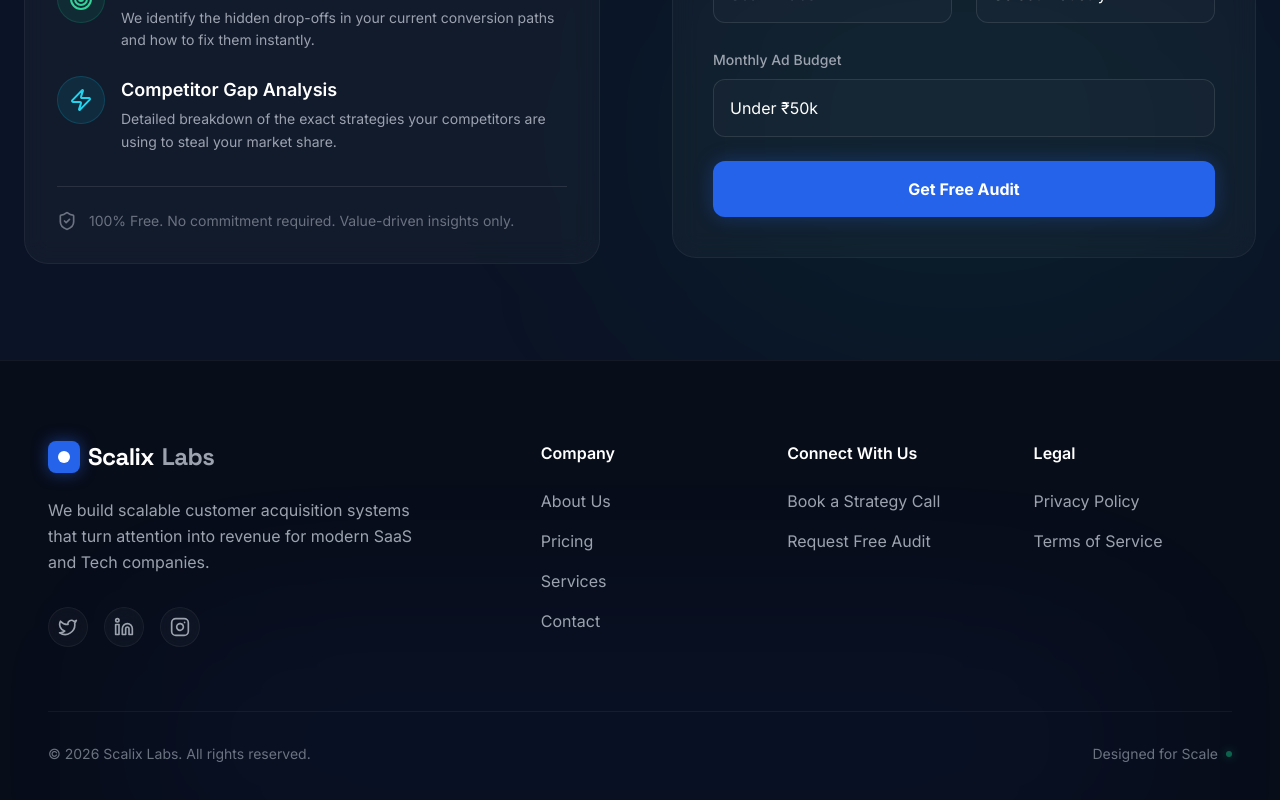
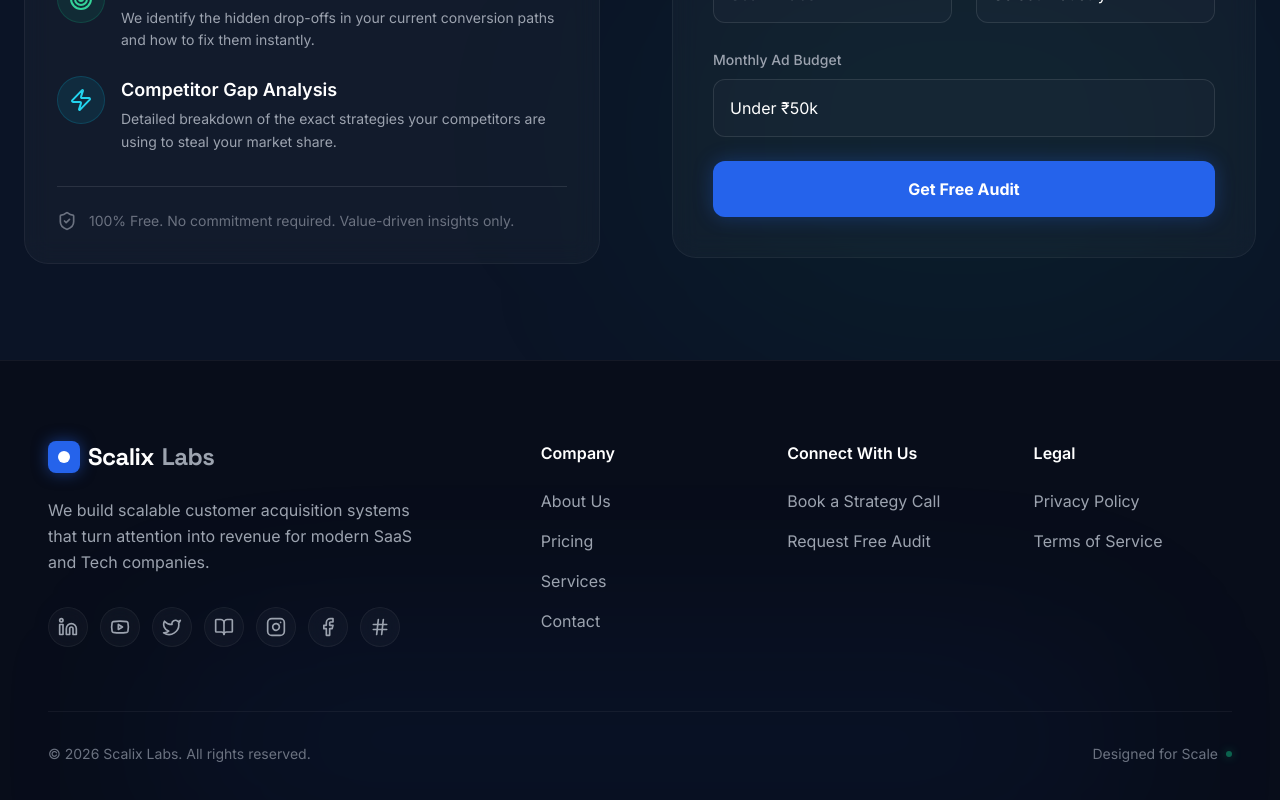
Before and after one commit to aghattikar82/scalixlabs-website, a Next.js app: page / in a window 1280 px wide. Shown: the part 6369-7169 px from the top of the page. Built offline with nearby package versions, Linux system fonts and the light colour scheme.

Commit message:
Update footer with full suite of ordered social media links

```diff
--- a/components/Footer.tsx
+++ b/components/Footer.tsx
@@ -1,7 +1,7 @@
 "use client";
 
 import Link from "next/link";
-import { Twitter, Linkedin, Instagram } from "lucide-react";
+import { Twitter, Linkedin, Instagram, Youtube, Facebook, BookOpen, Hash } from "lucide-react";
 
 export default function Footer() {
     return (
@@ -20,15 +20,34 @@ export default function Footer() {
                         <p className="text-gray-400 max-w-sm mb-8 leading-relaxed">
                             We build scalable customer acquisition systems that turn attention into revenue for modern SaaS and Tech companies.
                         </p>
-                        <div className="flex items-center gap-4">
-                            <Link href="#" className="w-10 h-10 rounded-full glass-card flex items-center justify-center text-gray-400 hover:text-white hover:bg-white/5 hover:border-primary/50 transition-all hover:scale-110">
+                        <div className="flex flex-wrap items-center gap-3">
+                            {/* 1. LinkedIn */}
+                            <Link href="https://www.linkedin.com/company/scalixlabs/" target="_blank" rel="noopener noreferrer" className="w-10 h-10 rounded-full glass-card flex items-center justify-center text-gray-400 hover:text-[#0A66C2] hover:bg-white/5 hover:border-[#0A66C2]/50 transition-all hover:scale-110" title="LinkedIn">
+                                <Linkedin className="w-5 h-5" />
+                            </Link>
+                            {/* 2. YouTube */}
+                            <Link href="https://www.youtube.com/@Scalix_Labs" target="_blank" rel="noopener noreferrer" className="w-10 h-10 rounded-full glass-card flex items-center justify-center text-gray-400 hover:text-[#FF0000] hover:bg-white/5 hover:border-[#FF0000]/50 transition-all hover:scale-110" title="YouTube">
+                                <Youtube className="w-5 h-5" />
+                            </Link>
+                            {/* 3. X (Twitter) */}
+                            <Link href="https://x.com/scalixlabs" target="_blank" rel="noopener noreferrer" className="w-10 h-10 rounded-full glass-card flex items-center justify-center text-gray-400 hover:text-white hover:bg-white/5 hover:border-gray-500/50 transition-all hover:scale-110" title="X (Twitter)">
                                 <Twitter className="w-5 h-5" />
                             </Link>
-                            <Link href="#" className="w-10 h-10 rounded-full glass-card flex items-center justify-center text-gray-400 hover:text-white hover:bg-white/5 hover:border-primary/50 transition-all hover:scale-110">
-                                <Linkedin className="w-5 h-5" />
+                            {/* 4. Medium */}
+                            <Link href="https://medium.com/@a.scalixlabs" target="_blank" rel="noopener noreferrer" className="w-10 h-10 rounded-full glass-card flex items-center justify-center text-gray-400 hover:text-white hover:bg-white/5 hover:border-white/50 transition-all hover:scale-110" title="Medium">
+                                <BookOpen className="w-5 h-5" />
                             </Link>
-                            <Link href="#" className="w-10 h-10 rounded-full glass-card flex items-center justify-center text-gray-400 hover:text-white hover:bg-white/5 hover:border-primary/50 transition-all hover:scale-110">
+                            {/* 5. Instagram */}
+                            <Link href="https://www.instagram.com/scalix_labs/" target="_blank" rel="noopener noreferrer" className="w-10 h-10 rounded-full glass-card flex items-center justify-center text-gray-400 hover:text-[#E1306C] hover:bg-white/5 hover:border-[#E1306C]/50 transition-all hover:scale-110" title="Instagram">
                                 <Instagram className="w-5 h-5" />
+                            </Link>
+                            {/* 6. Facebook */}
+                            <Link href="https://www.facebook.com/ScalixLabs" target="_blank" rel="noopener noreferrer" className="w-10 h-10 rounded-full glass-card flex items-center justify-center text-gray-400 hover:text-[#1877F2] hover:bg-white/5 hover:border-[#1877F2]/50 transition-all hover:scale-110" title="Facebook">
+                                <Facebook className="w-5 h-5" />
+                            </Link>
+                            {/* 7. Threads */}
+                            <Link href="https://www.threads.com/@scalix_labs" target="_blank" rel="noopener noreferrer" className="w-10 h-10 rounded-full glass-card flex items-center justify-center text-gray-400 hover:text-white hover:bg-white/5 hover:border-gray-500/50 transition-all hover:scale-110" title="Threads">
+                                <Hash className="w-5 h-5" />
                             </Link>
                         </div>
                     </div>
```
